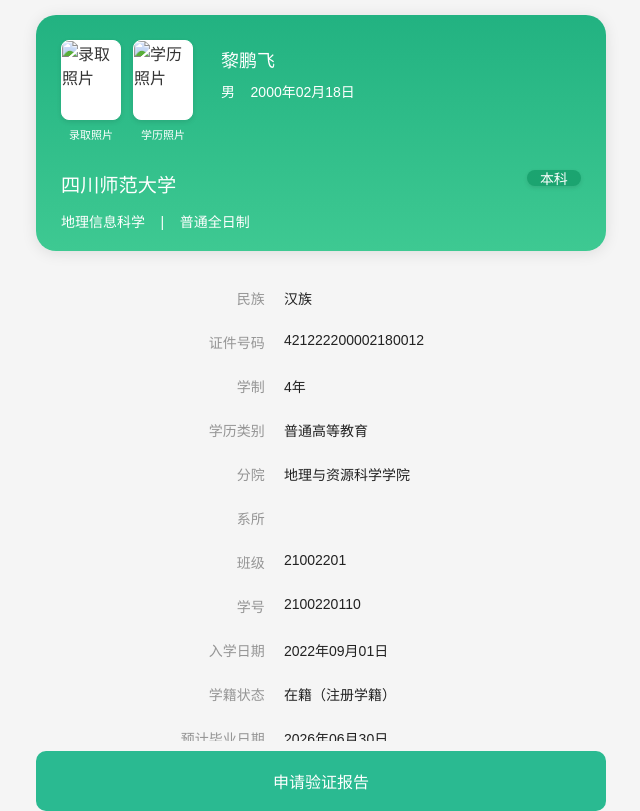
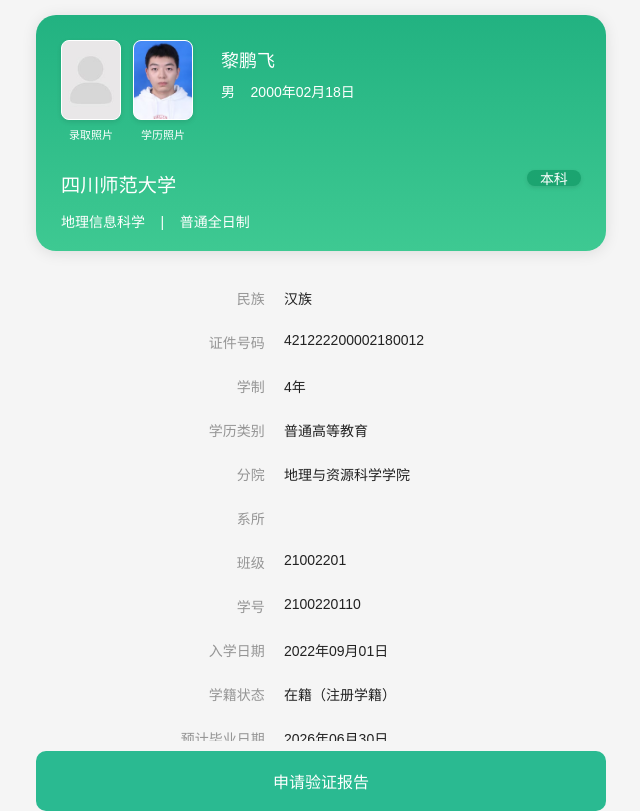
Before and after one commit to qiaoqq1/a, a plain HTML site: page index.html in a window 1280 px wide. Shown: the whole page, without its empty margins (319-959 px from the left). Drawn offline with Linux system fonts and the light colour scheme.

Commit message:
Update index.html

```diff
--- a/index.html
+++ b/index.html
@@ -261,13 +261,13 @@
             <div class="avatars">
                 <div class="avatar-wrapper">
                     <div class="avatar">
-                        <img src="3.jpg" alt="录取照片" style="width: 100%; height: 100%;">
+                        <img src="https://github.com/qiaoqq1/a/blob/master/1.jpg" alt="录取照片" style="width: 100%; height: 100%;">
                     </div>
                     <div class="avatar-label">录取照片</div>
                 </div>
                 <div class="avatar-wrapper">
                     <div class="avatar">
-                        <img src="4.jpg" alt="学历照片" style="width: 100%; height: 100%;">
+                        <img src="https://github.com/qiaoqq1/a/blob/master/2.jpg" alt="学历照片" style="width: 100%; height: 100%;">
                     </div>
                     <div class="avatar-label">学历照片</div>
                 </div>
```
